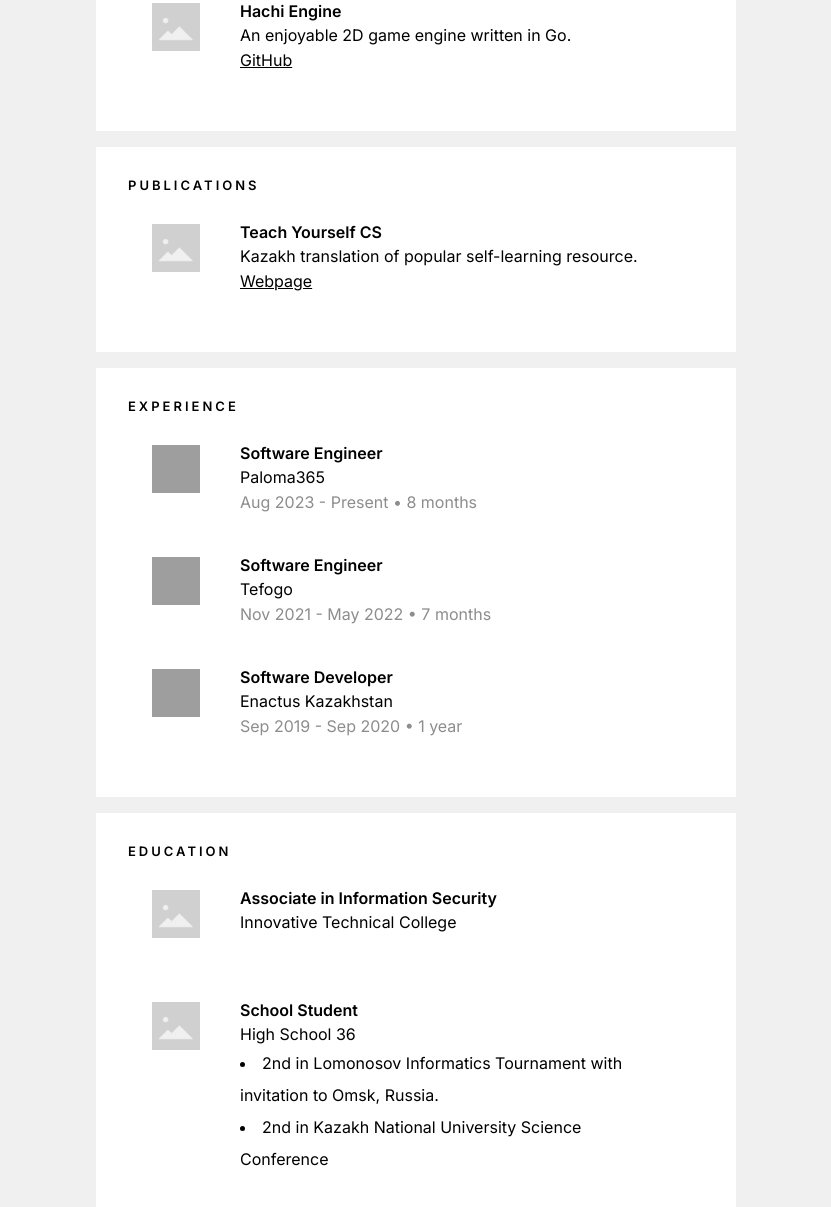
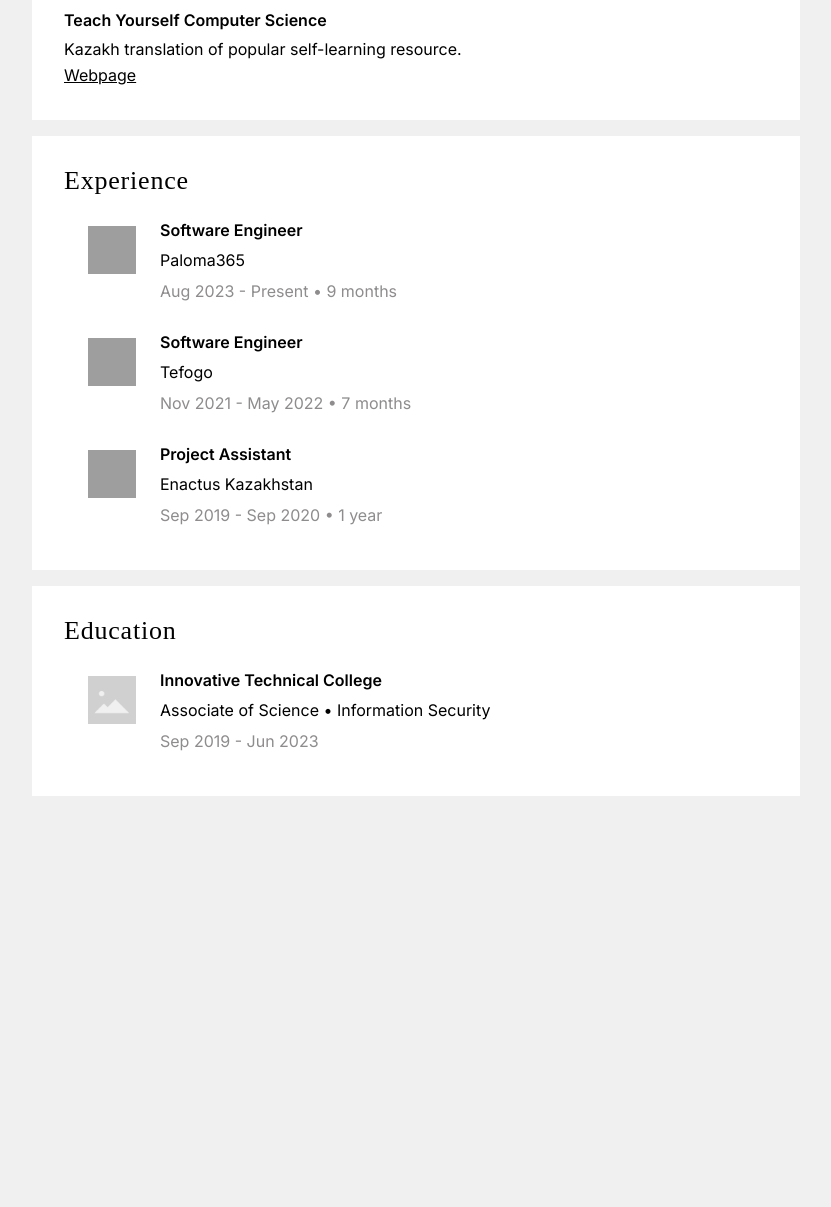
Before and after one commit to sadibekovnurali/sadibekovnurali.github.io, a plain HTML site: page index.html in a window 1280 px wide. Shown: the part 308-1515 px from the top of the page, without its empty margins (224-1055 px from the left). After the commit the page ends 1120 px from the top, so only its background shows below. Drawn offline with Linux system fonts and the light colour scheme; grey boxes are pictures that could not be loaded; a web font is replaced by a local one.

Commit message:
chore: add changes

```diff
--- a/index.html
+++ b/index.html
@@ -4,47 +4,30 @@
 <head>
   <meta charset="UTF-8" />
   <meta name="viewport" content="width=device-width, initial-scale=1.0" />
-  <title>Nurali Batyrkhan</title>
-  <link rel="stylesheet" href="./css/reset.css" />
-  <link rel="stylesheet" href="./css/index.css" />
-  <link rel="stylesheet" href="./css/typography.css" />
-  <script src="js/block.js" type="text/javascript" defer></script>
+  <title>Nurali Sadibekov</title>
+  <link rel="stylesheet" href="./styles/reset.css" />
+  <link rel="stylesheet" href="./styles/index.css" />
+  <link rel="stylesheet" href="./styles/typography.css" />
+  <script src="scripts/block.js" type="text/javascript" defer></script>
 </head>
 
 <body>
   <div class="introduction">
-    <img src="/image/Avatar.jpg" alt="" />
+    <img src="/images/Avatar.jpg" alt="" />
     <div class="space-16"></div>
-    <h1>Nurali Batyrkhan</h1>
+    <h1>Nurali Sadibekov</h1>
     <p>batyrkhanurali@gmail.com</p>
   </div>
   <div class="layout">
-    <!-- Works -->
+    <!-- Publications -->
     <div class="block">
       <h2>Works</h2>
       <div class="block-item">
-        <div class="block-left">
+        <!-- <div class="block-left">
           <img src="/image/Placeholder.png" alt="" />
-        </div>
+        </div> -->
         <div class="block-right">
-          <b>Hachi Engine</b>
-          <p>An enjoyable 2D game engine written in Go.</p>
-          <a href="">GitHub</a>
-        </div>
-      </div>
-    </div>
-
-    <br>
-
-    <!-- Publications -->
-    <div class="block">
-      <h2>Publications</h2>
-      <div class="block-item">
-        <div class="block-left">
-          <img src="/image/Placeholder.png" alt="" />
-        </div>
-        <div class="block-right">
-          <b>Teach Yourself CS</b>
+          <b>Teach Yourself Computer Science</b>
           <p>Kazakh translation of popular self-learning resource.</p>
           <a href="">Webpage</a>
         </div>
@@ -65,7 +48,7 @@
         <div class="block-right">
           <b>Software Engineer</b>
           <p>Paloma365</p>
-          <p class="caption">Aug 2023 - Present &#x2022; 8 months</p>
+          <p class="caption">Aug 2023 - Present &#x2022; 9 months</p>
         </div>
       </div>
       <div class="block-item">
@@ -87,7 +70,7 @@
             alt="" />
         </div>
         <div class="block-right">
-          <b>Software Developer</b>
+          <b>Project Assistant</b>
           <p>Enactus Kazakhstan</p>
           <p class="caption">Sep 2019 - Sep 2020 &#x2022; 1 year</p>
         </div>
@@ -101,27 +84,17 @@
       <h2>Education</h2>
       <div class="block-item">
         <div class="block-left">
-          <img src="/image/placeholder.png" alt="" />
+          <img src="/images/placeholder.png" alt="" />
         </div>
         <div class="block-right">
-          <b>Associate in Information Security</b>
-          <p>Innovative Technical College</p>
-        </div>
-      </div>
-      <div class="block-item">
-        <div class="block-left">
-          <img src="/image/placeholder.png" alt="" />
-        </div>
-        <div class="block-right">
-          <b>School Student</b>
-          <p>High School 36</p>
-          <ul>
-            <li>2nd in Lomonosov Informatics Tournament with invitation to Omsk, Russia.</li>
-            <li>2nd in Kazakh National University Science Conference</li>
-          </ul>
+          <b>Innovative Technical College</b>
+          <p>Associate of Science &#x2022; Information Security</p>
+          <p class="caption">Sep 2019 - Jun 2023</p>
         </div>
       </div>
     </div>
+
+    <br>
 </body>
 
 </html>
--- a/css/index.css
+++ b/styles/index.css
@@ -30,7 +30,7 @@ body {
 }
 
 .layout {
-  width: 640px;
+  width: 768px;
   margin: 0 auto;
 }
 
@@ -49,13 +49,14 @@ body {
   justify-content: center;
   width: 96px;
   height: 96px;
-  margin-right: 16px;
+
 }
 
 .block-left img {
   width: 50%;
   height: 50%;
   object-fit: cover;
+  margin-top: 8px;
 }
 
 .block-right {
@@ -64,4 +65,9 @@ body {
   width: 75%;
 }
 
-@media screen and (max-width: 480px) {}
+@media screen and (max-width: 480px) {
+  .layout {
+    width: 95%;
+    margin: 0 auto;
+  }
+}
--- a/css/typography.css
+++ b/styles/typography.css
@@ -8,14 +8,15 @@ h1 {
 }
 
 h2 {
-  text-transform: uppercase;
-  font-weight: bold;
-  letter-spacing: 3px;
-  font-size: 13px;
-  margin-bottom: 32px;
+  font-family: "Annapurna SIL", serif;
+  /* font-weight: 600; */
+  letter-spacing: 0.8px;
+  font-size: 26px;
+  margin-bottom: 24px;
 }
 
 b {
+  line-height: 1.6;
   font-weight: 600;
   margin-bottom: 4px;
 }
@@ -27,6 +28,7 @@ a {
 }
 
 .caption {
+  line-height: 2.2;
   color: #8e8c8c;
 }
 
```
Also changed, not shown: image/Avatar.jpg (deleted), images/Avatar.jpg (added), images/Placeholder.png (renamed from image/placeholder.png), styles/reset.css (renamed from css/reset.css), 3 other files.
